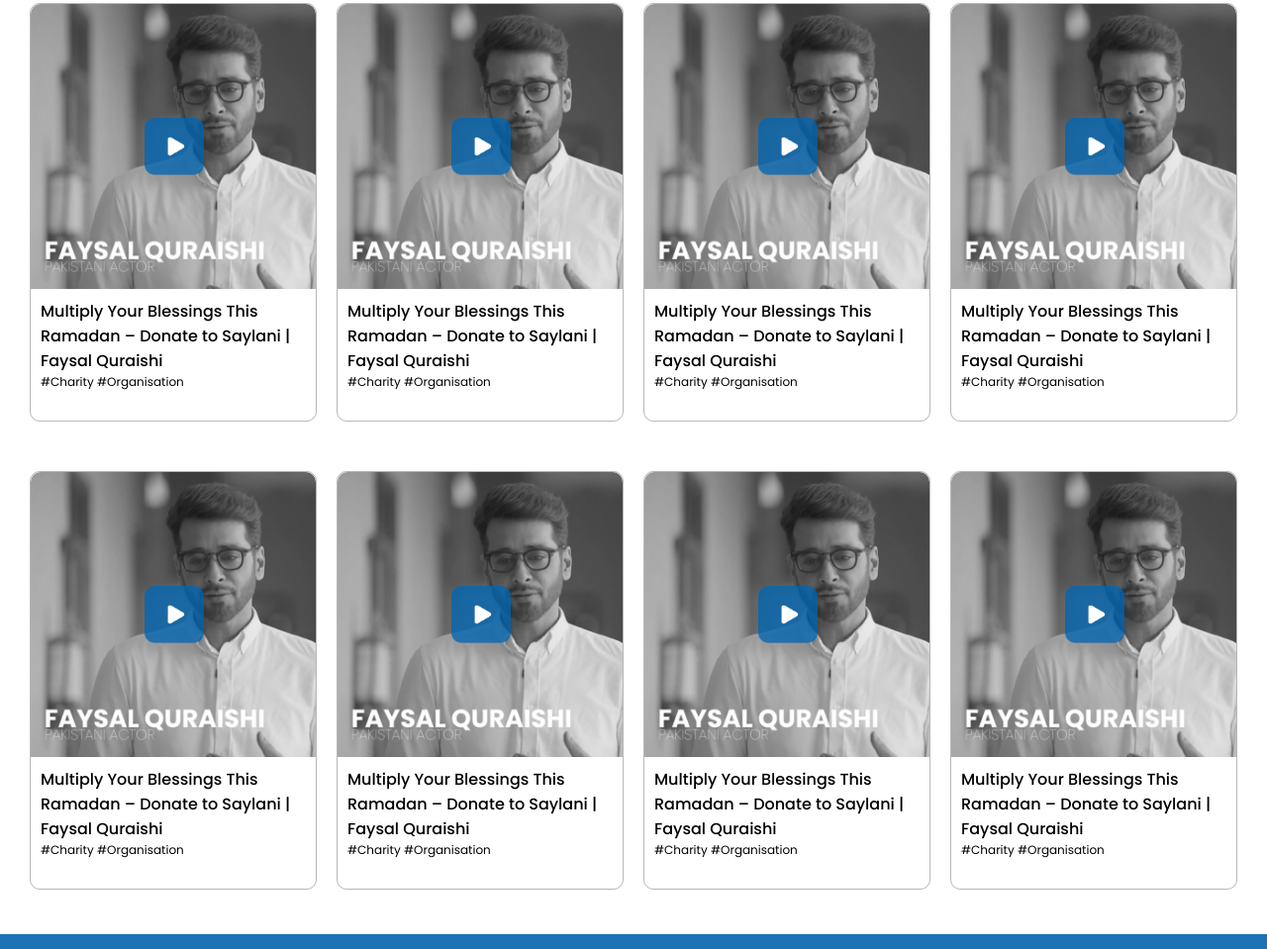
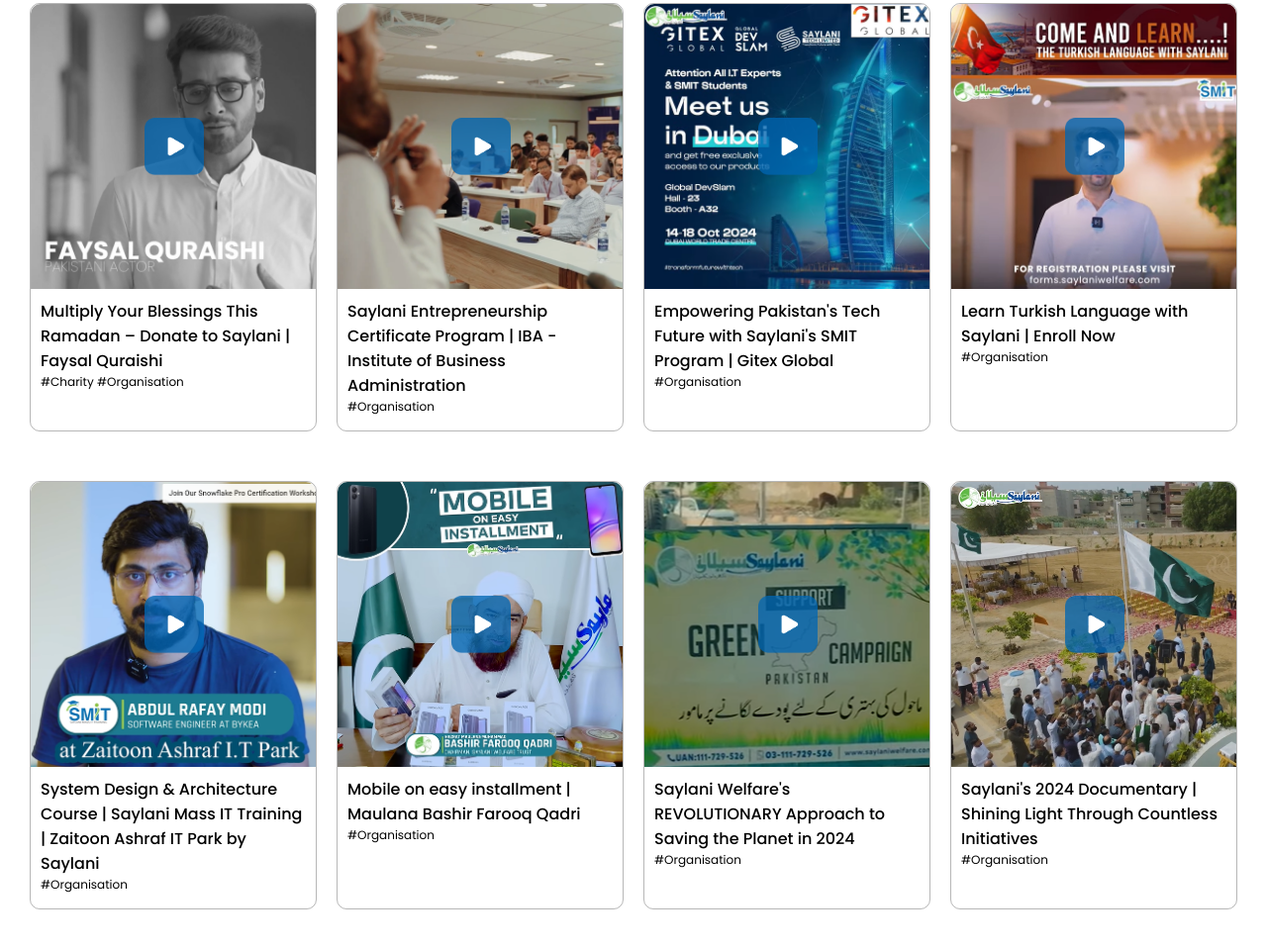
Before and after one commit to AbdulAziz2397/saylani-welfare-clone, a plain HTML site: page index.html in a window 1280 px wide. Shown: the part 4141-5100 px from the top of the page at 99% size. Drawn offline with nearby package versions, Linux system fonts and the light colour scheme.

Commit message:
12/14 sections done

```diff
--- a/index.html
+++ b/index.html
@@ -248,86 +248,86 @@
         </div>
         <div class="media-card">
             <div class="vid-box">
-                <video href="https://youtu.be/lTBJwItjGXc?si=o5CCPb7NxpoF7K9E" poster="./assets/images/faisal.png"></video>
+                <video href="https://youtu.be/lTBJwItjGXc?si=o5CCPb7NxpoF7K9E" poster="./assets/images/2.png"></video>
                 <img class="play-btn" src="./assets/images/play-btn.png" alt="">
             </div>
             <div class="media-details">
                 <span class="media-des">
-                    Multiply Your Blessings This Ramadan – Donate to Saylani | Faysal Quraishi
+                    Saylani Entrepreneurship Certificate Program | IBA - Institute of Business Administration
                 </span>
-                <span class="media-about">#Charity #Organisation</span>
+                <span class="media-about">#Organisation</span>
             </div>
         </div>
         <div class="media-card">
             <div class="vid-box">
-                <video href="https://youtu.be/lTBJwItjGXc?si=o5CCPb7NxpoF7K9E" poster="./assets/images/faisal.png"></video>
+                <video href="https://youtu.be/lTBJwItjGXc?si=o5CCPb7NxpoF7K9E" poster="./assets/images/3.png"></video>
                 <img class="play-btn" src="./assets/images/play-btn.png" alt="">
             </div>
             <div class="media-details">
                 <span class="media-des">
-                    Multiply Your Blessings This Ramadan – Donate to Saylani | Faysal Quraishi
+                    Empowering Pakistan's Tech Future with Saylani's SMIT Program | Gitex Global
                 </span>
-                <span class="media-about">#Charity #Organisation</span>
+                <span class="media-about">#Organisation</span>
             </div>
         </div>
         <div class="media-card">
             <div class="vid-box">
-                <video href="https://youtu.be/lTBJwItjGXc?si=o5CCPb7NxpoF7K9E" poster="./assets/images/faisal.png"></video>
+                <video href="https://youtu.be/lTBJwItjGXc?si=o5CCPb7NxpoF7K9E" poster="./assets/images/4.png"></video>
                 <img class="play-btn" src="./assets/images/play-btn.png" alt="">
             </div>
             <div class="media-details">
                 <span class="media-des">
-                    Multiply Your Blessings This Ramadan – Donate to Saylani | Faysal Quraishi
+                    Learn Turkish Language with Saylani | Enroll Now
                 </span>
-                <span class="media-about">#Charity #Organisation</span>
+                <span class="media-about">#Organisation</span>
             </div>
         </div>
         <div class="media-card">
             <div class="vid-box">
-                <video href="https://youtu.be/lTBJwItjGXc?si=o5CCPb7NxpoF7K9E" poster="./assets/images/faisal.png"></video>
+                <video href="https://youtu.be/lTBJwItjGXc?si=o5CCPb7NxpoF7K9E" poster="./assets/images/5.png"></video>
                 <img class="play-btn" src="./assets/images/play-btn.png" alt="">
             </div>
             <div class="media-details">
                 <span class="media-des">
-                    Multiply Your Blessings This Ramadan – Donate to Saylani | Faysal Quraishi
+                    System Design & Architecture Course | Saylani Mass IT Training | Zaitoon Ashraf IT Park by Saylani
                 </span>
-                <span class="media-about">#Charity #Organisation</span>
+                <span class="media-about">#Organisation</span>
             </div>
         </div>
         <div class="media-card">
             <div class="vid-box">
-                <video href="https://youtu.be/lTBJwItjGXc?si=o5CCPb7NxpoF7K9E" poster="./assets/images/faisal.png"></video>
+                <video href="https://youtu.be/lTBJwItjGXc?si=o5CCPb7NxpoF7K9E" poster="./assets/images/6.png"></video>
                 <img class="play-btn" src="./assets/images/play-btn.png" alt="">
             </div>
             <div class="media-details">
                 <span class="media-des">
-                    Multiply Your Blessings This Ramadan – Donate to Saylani | Faysal Quraishi
+                    Mobile on easy installment | Maulana Bashir Farooq Qadri
                 </span>
-                <span class="media-about">#Charity #Organisation</span>
+                <span class="media-about">#Organisation</span>
             </div>
         </div>
         <div class="media-card">
             <div class="vid-box">
-                <video href="https://youtu.be/lTBJwItjGXc?si=o5CCPb7NxpoF7K9E" poster="./assets/images/faisal.png"></video>
+                <video href="https://youtu.be/lTBJwItjGXc?si=o5CCPb7NxpoF7K9E" poster="./assets/images/7.png"></video>
                 <img class="play-btn" src="./assets/images/play-btn.png" alt="">
             </div>
             <div class="media-details">
                 <span class="media-des">
-                    Multiply Your Blessings This Ramadan – Donate to Saylani | Faysal Quraishi
+                    Saylani Welfare's REVOLUTIONARY Approach to Saving the Planet in 2024
                 </span>
-                <span class="media-about">#Charity #Organisation</span>
+                <span class="media-about">#Organisation</span>
             </div>
         </div>
         <div class="media-card">
             <div class="vid-box">
-                <video href="https://youtu.be/lTBJwItjGXc?si=o5CCPb7NxpoF7K9E" poster="./assets/images/faisal.png"></video>
+                <video href="https://youtu.be/lTBJwItjGXc?si=o5CCPb7NxpoF7K9E" poster="./assets/images/8.png"></video>
                 <img class="play-btn" src="./assets/images/play-btn.png" alt="">
             </div>
             <div class="media-details">
                 <span class="media-des">
-                    Multiply Your Blessings This Ramadan – Donate to Saylani | Faysal Quraishi
+                    Saylani's 2024 Documentary | Shining Light Through Countless Initiatives
                 </span>
-                <span class="media-about">#Charity #Organisation</span>
+                <span class="media-about">#Organisation</span>
             </div>
         </div>
     </div>
--- a/style.css
+++ b/style.css
@@ -982,7 +982,7 @@
     margin: 15px 0px;
 }
 .media-details{
-    padding:10px 10px 30px 10px;
+    padding:10px 10px 15px 10px;
     /* background: #0d6db7; */
     display: flex;
     flex-direction: column;
```
Also changed, not shown: assets/images/2.png (added), assets/images/3.png (added), assets/images/4.png (added), assets/images/5.png (added), assets/images/6.png (added), assets/images/7.png (added), assets/images/8.png (added).
